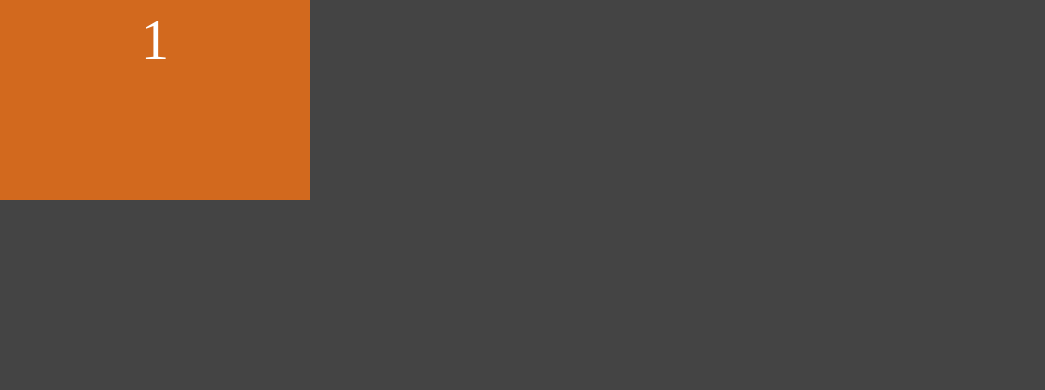
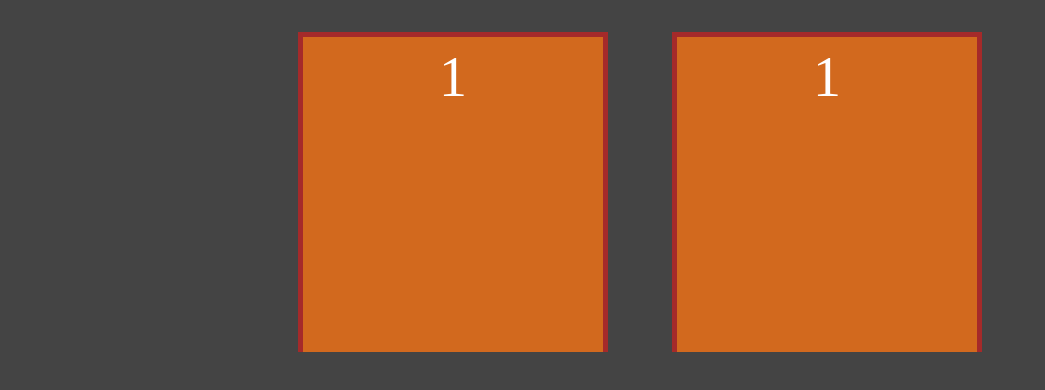
Before and after one commit to NTN1789/portaPremiada, a Next.js app: page / in a window 1280 px wide. Shown: the top 390 px of the page, without its empty margins (0-1045 px from the left). Built offline with nearby package versions, Linux system fonts and the light colour scheme.

Commit message:
arrumando a estilização

```diff
--- a/src/components/Porta/Portas.module.scss
+++ b/src/components/Porta/Portas.module.scss
@@ -6,11 +6,28 @@
     align-items: center;
     padding: 0.5rem;
     background-color:$chocolate-color;
+    flex-grow: 1;
 
-    width: var( --area-porta-altura);
-    height: var(  --area-porta-largura);
+
 }
 
 .number {
     font-size: 3.5rem;
 }
+
+.area{
+    display: flex;
+
+    width: var( --area-porta-altura);
+    height: var(  --area-porta-largura);
+    margin: 2rem;
+
+}
+.frame{
+display: flex;
+flex-grow: 1;
+border-left:5px solid brown ;
+border-top:5px solid brown ;
+border-right:5px solid brown ;
+height: 25vw;
+}
--- a/src/components/Porta/Portas.tsx
+++ b/src/components/Porta/Portas.tsx
@@ -5,8 +5,12 @@
 
 export default function Portas({}: PortaProps ) {
   return (
+    <div className={styles.area}>
+       <div className={styles.frame}>
     <div className={styles.porta}>
      <div className={styles.number}>1</div>
+     </div>
+        </div>
         </div>
   )
 }
--- a/src/pages/index.tsx
+++ b/src/pages/index.tsx
@@ -1,13 +1,12 @@
-import Portas from "@/components/Porta/Portas";
 
-
-
-
+import Portas from '@/components/Porta/Portas'
+import styles from '@/styles/Home.scss'
 
 export default function Home() {
   return (
-    <div >
-        <Portas/>
+    <div style={{display:"flex" , justifyContent:"center",}} >
+<Portas/>
+<Portas/>
     </div>
   )
 }
```
